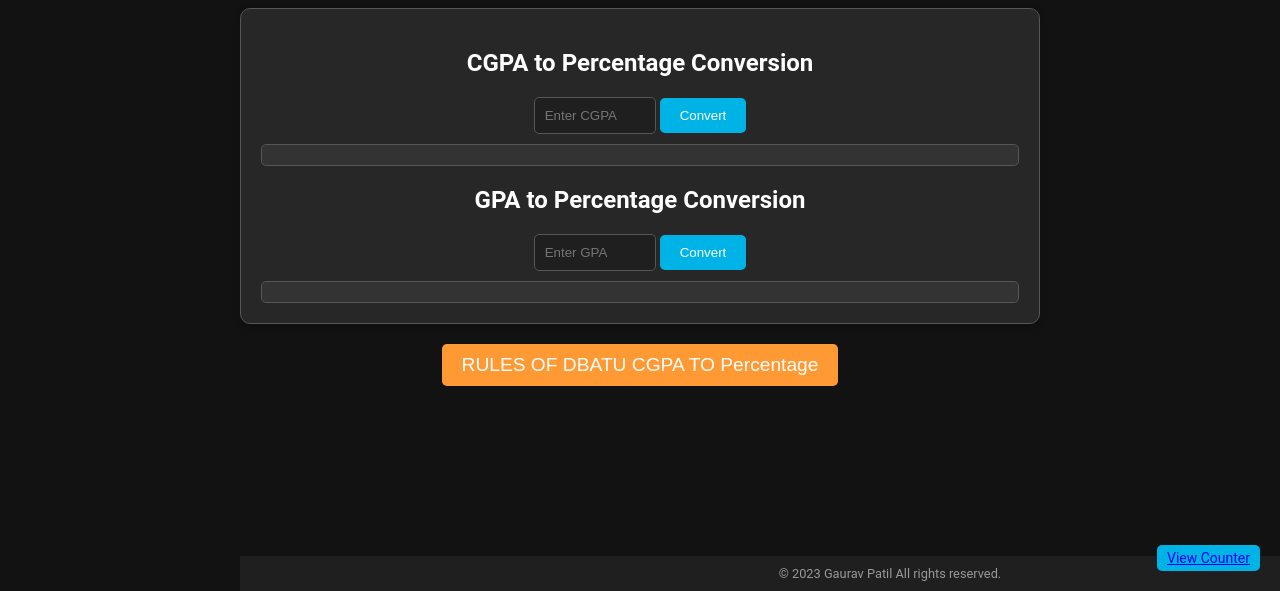
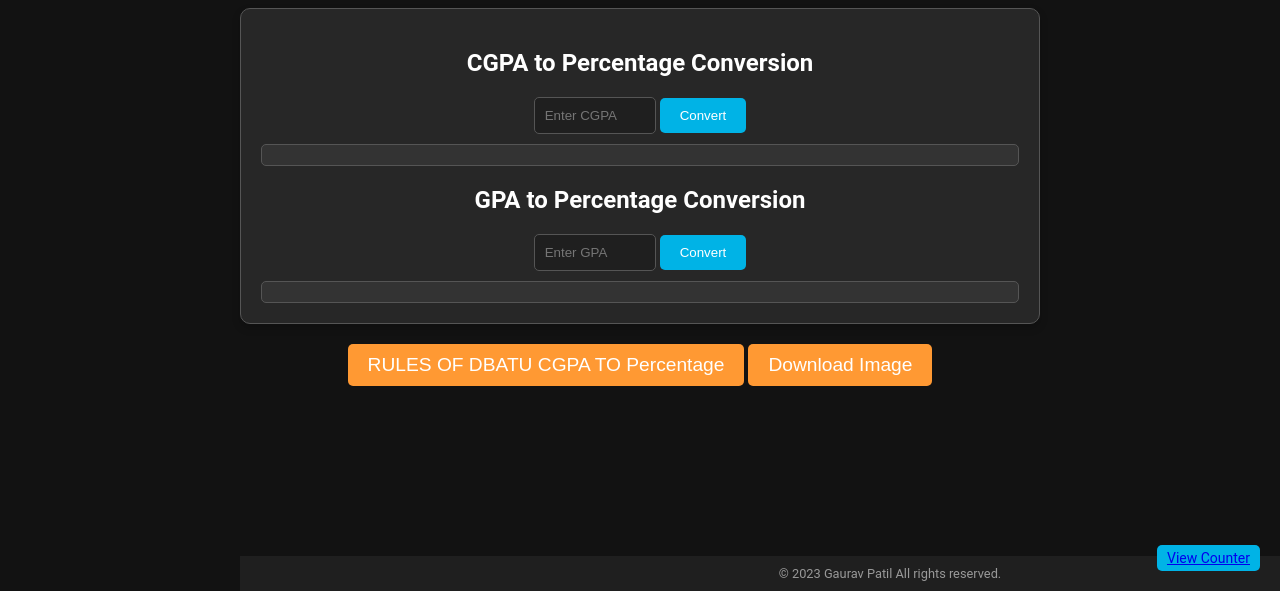
Before and after one commit to gauravpatil97886/dbatu-cgpa-to-percent, a plain HTML site: page index.html in a window 1280 px wide. Shown: the part 209-800 px from the top of the page. Drawn offline with Linux system fonts and the light colour scheme; a script that the page names is missing.

Commit message:
Update index.html

```diff
--- a/index.html
+++ b/index.html
@@ -367,6 +367,10 @@
 
         <div class="rules-button-container">
             <button class="rules-button" onclick="showRulesModal()">RULES OF DBATU CGPA TO Percentage</button>
+
+        <a href="cgpa.jpg" download="cgpa.jpg">
+            <button class="rules-button">Download Image</button>
+        </a>
             <div class="rules-modal" id="rulesModal">
                 <div class="rules-content">
                     <span class="close-modal" onclick="hideRulesModal()">&times;</span>
```
